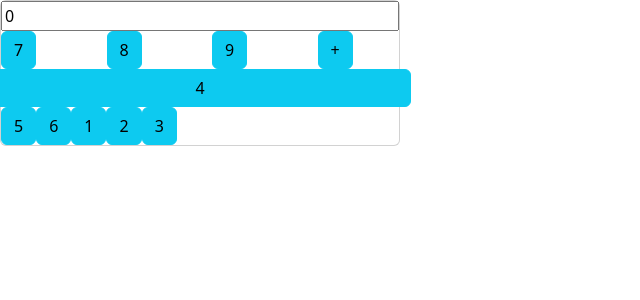
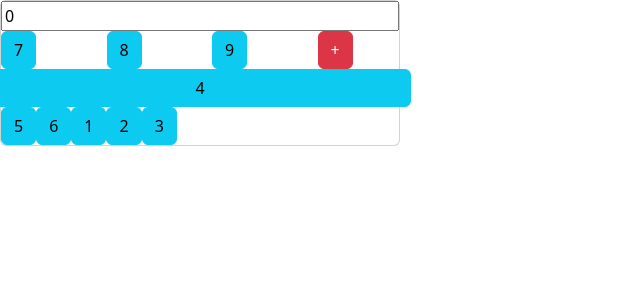
Before and after one commit to StudentCZ/MiscProjects, a React (Create React App) app: page /calculator in a window 1280 px wide. Shown: the top 300 px of the page, without its empty margins (0-640 px from the left). Built offline with nearby package versions, Linux system fonts and the light colour scheme.

Commit message:
change color of plus sign

```diff
--- a/src/Calculator/Calculator.js
+++ b/src/Calculator/Calculator.js
@@ -24,7 +24,7 @@ const Calculator = () => {
           </div>
 
           <div className='col'>
-            <button type='button' class='operator btn btn-info' value='+'>
+            <button type='button' class='operator btn btn-danger' value='+'>
               +
             </button>
           </div>
```
